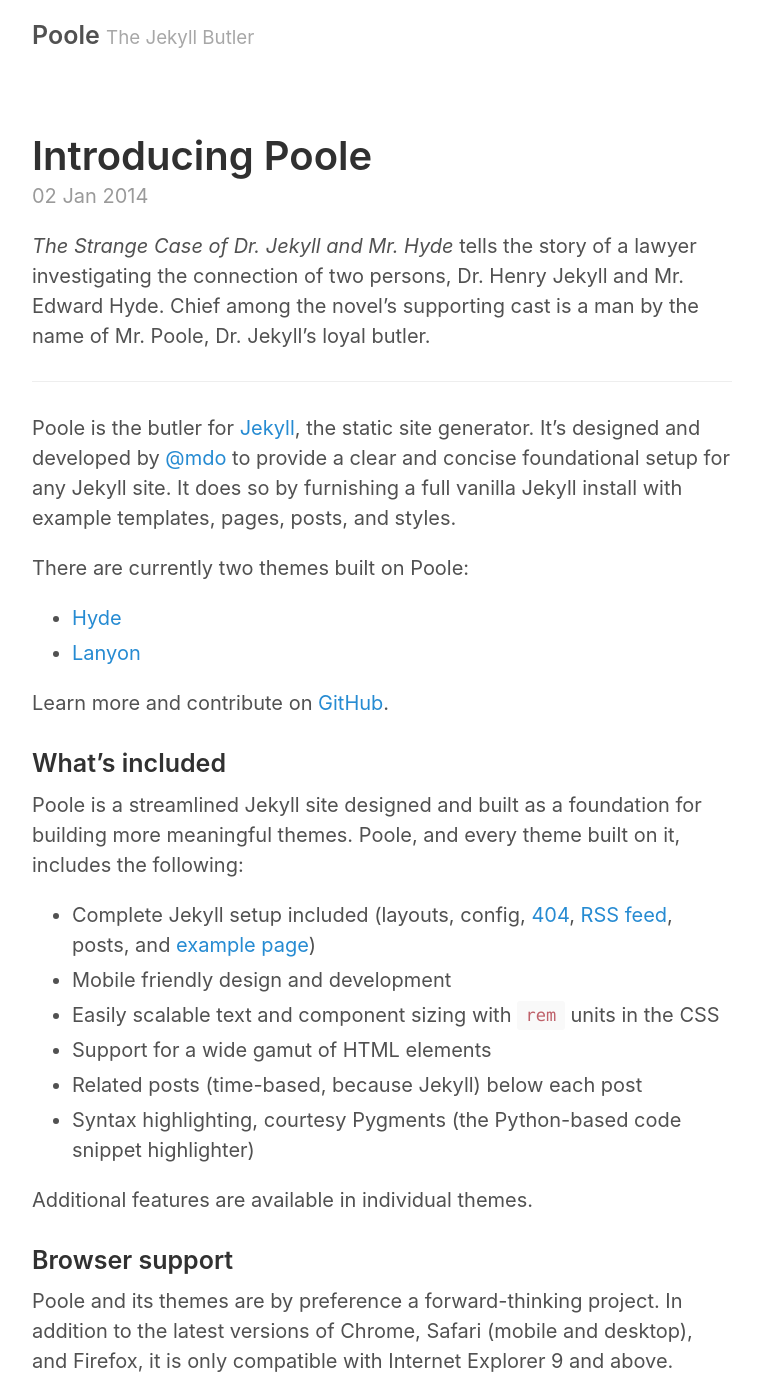
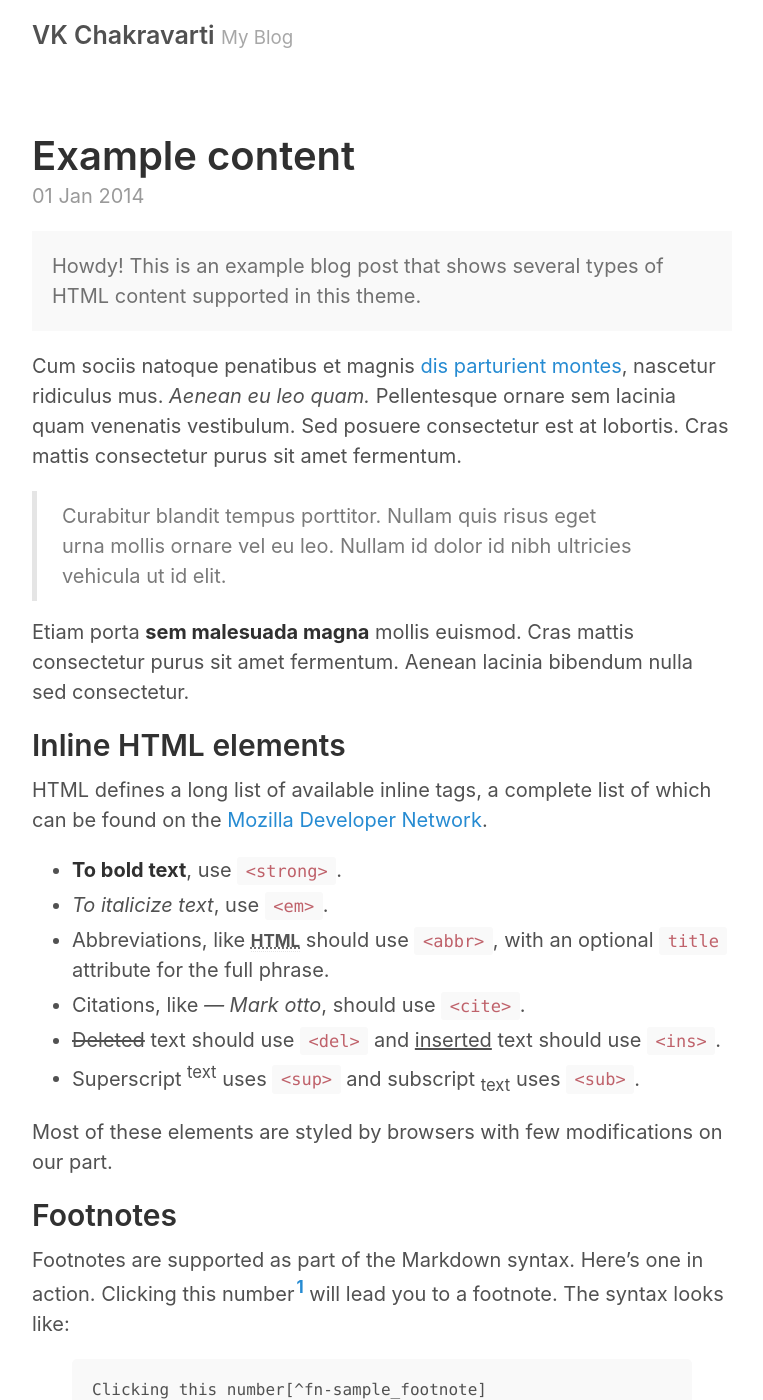
Before and after one commit to vkchakravarti/vkchakravarti.github.io, a Jekyll site: the page built from index.html, in a window 1280 px wide and 1400 px high. Shown: the whole window, without its empty margins (258-1021 px from the left). Built offline with Jekyll 4.4.1, drawn with Linux system fonts in a browser that asks for light colours; the list of posts is cut into pages by our own code; some of the changed text lies outside the part shown.

```diff
--- a/_config.yml
+++ b/_config.yml
@@ -2,9 +2,9 @@
 permalink:           pretty
 
 # Setup
-title:               Poole
-tagline:             The Jekyll Butler
-url:                 http://getpoole.com
+title:               VK Chakravarti
+tagline:             My Blog
+url:                 http://vkchakravarti.com
 paginate:            1
 baseurl:             ""
 
@@ -17,9 +17,9 @@ sass:
 
 # About/contact
 author:
-  name:              Mark Otto
-  url:               https://twitter.com/mdo
-  email:             markdotto@gmail.com
+  name:              VK Chakravarti
+  url:               https://twitter.com/vkchakravarti
+  email:             vkc19@rediffmail.com
 
 # Custom vars
 version:             2.0.0
--- a/_posts/2014-01-02-introducing-poole.md
+++ /dev/null
@@ -1,40 +0,0 @@
----
-layout: post
-title: Introducing Poole
----
-
-*The Strange Case of Dr. Jekyll and Mr. Hyde* tells the story of a lawyer investigating the connection of two persons, Dr. Henry Jekyll and Mr. Edward Hyde. Chief among the novel's supporting cast is a man by the name of Mr. Poole, Dr. Jekyll's loyal butler.
-
------
-
-Poole is the butler for [Jekyll](http://jekyllrb.com), the static site generator. It's designed and developed by [@mdo](https://twitter.com/mdo) to provide a clear and concise foundational setup for any Jekyll site. It does so by furnishing a full vanilla Jekyll install with example templates, pages, posts, and styles.
-
-There are currently two themes built on Poole:
-
-* [Hyde](http://hyde.getpoole.com)
-* [Lanyon](http://lanyon.getpoole.com)
-
-Learn more and contribute on [GitHub](https://github.com/poole).
-
-### What's included
-
-Poole is a streamlined Jekyll site designed and built as a foundation for building more meaningful themes. Poole, and every theme built on it, includes the following:
-
-* Complete Jekyll setup included (layouts, config, [404]({{ site.baseurl }}/404.html), [RSS feed]({{ site.baseurl }}/atom.xml), posts, and [example page]({{ site.baseurl }}/about))
-* Mobile friendly design and development
-* Easily scalable text and component sizing with `rem` units in the CSS
-* Support for a wide gamut of HTML elements
-* Related posts (time-based, because Jekyll) below each post
-* Syntax highlighting, courtesy Pygments (the Python-based code snippet highlighter)
-
-Additional features are available in individual themes.
-
-### Browser support
-
-Poole and its themes are by preference a forward-thinking project. In addition to the latest versions of Chrome, Safari (mobile and desktop), and Firefox, it is only compatible with Internet Explorer 9 and above.
-
-### Download
-
-Poole is developed on and hosted with GitHub. Head to the <a href="https://github.com/poole/poole">GitHub repository</a> for downloads, bug reports, and features requests.
-
-Thanks!
```
Also changed, not shown: _posts/2013-12-31-whats-jekyll.md (deleted, +0 -10 lines), 1 other file.
